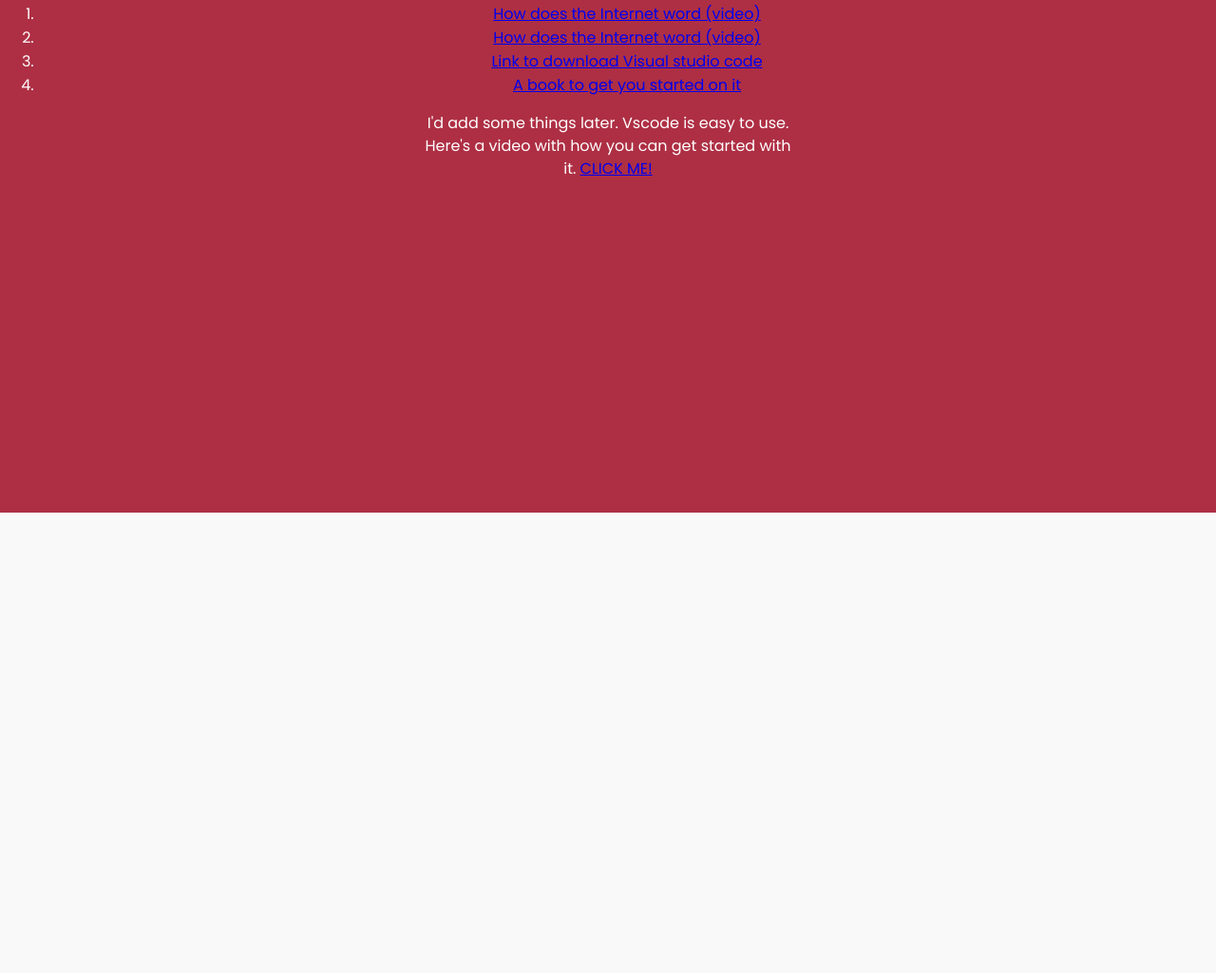
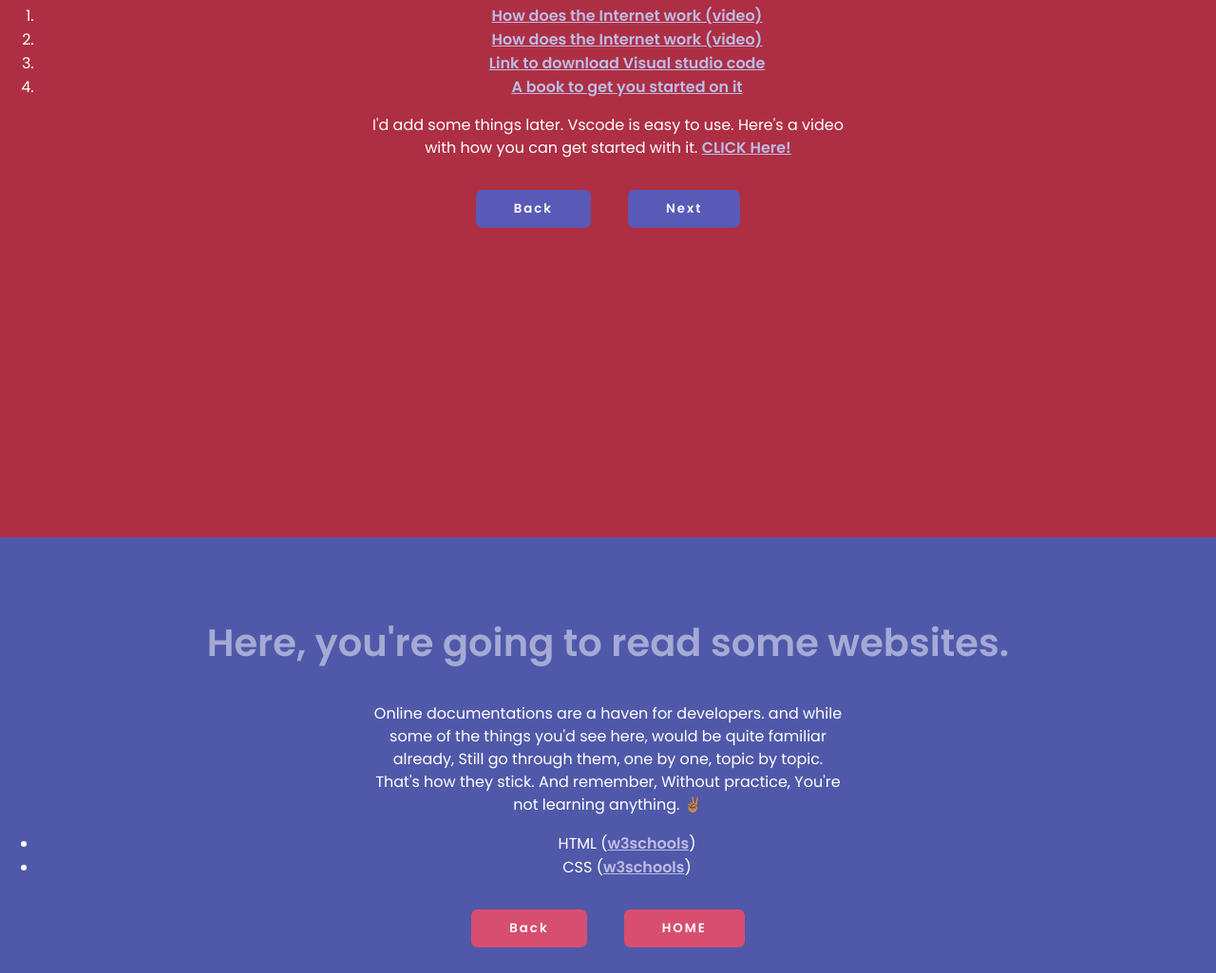
Before and after one commit to Thi-mee/WebDevResourcesForFineGirls, a plain HTML site: page index.html in a window 1280 px wide. Shown: the part 1087-2112 px from the top of the page at 95% size. Drawn offline with Linux system fonts and the light colour scheme; a script that the page names is missing.

Commit message:
Added some stuffs

```diff
--- a/app.js
+++ /dev/null
@@ -1,6 +0,0 @@
-const startBtn = document.querySelector("#start")
-
-
-startBtn.addEventListener('click', () => {
-    document.body.style.overflowY = "scroll"
-})
--- a/index.html
+++ b/index.html
@@ -11,7 +11,7 @@
     <script defer src="./app.js"></script>
     <title>Hi Chisom</title>
 </head>
-<body>
+<body id="top">
     <header>
         <hgroup class="main-header">
             <h1>Hi Pretty girl 🖐🏾</h1>
@@ -20,35 +20,55 @@
         <div class="header-content">
             <div class="h-f-s"><img src="./assets/5474233.jpg" alt="teaching illustration"></div>
             <div class="h-s-s">
-                <p>So I decided to do something fun yeah. I turned my system to a server and as you can probably guess right now, this is a functioning website.<br>
+                <p>So I decided to do something fun yeah.
                  I'm thinking of simply putting everything I want you to do here if that makes sense.</p>
-                <p>Trust me, I'd do my best not to explain every little thing cause you'd just end up being a bad programmer that way. Click on the start button below to begin.</p>
-                <a href="#main"><button id="start">START</button></a>
+                <p>It's a tough road from here on and I'm not personally explaining anything here; at least not yet, But of course, you know how to reach me. </p>
+                <p>And if possible, search on google before hitting me up so you don't become a bad programmer. Now If you're ready, Click on the start button below.</p>
+                <a href="#first"><button id="start">START</button></a>
             </div>
         </div>
     </header>
-    <main id="main">
-        <section class="topic one">
+    <main>
+        <section class="topic one" id="first">
             <h2>Getting Started</h2>
             <p>Like I said, personally, I wouldn't be doing much. But I'd give you all the resources you'd need to get working. Here goes nothing</p>
             <ol>
-                <li><a href="./assets/6. How Does the Internet Actually Work.mp4" target="_blank" rel="noopener noreferrer">How does the Internet word (video)</a></li>
-                <li><a href="./assets/7. How Do Websites Actually Work.mp4 How Does the Internet Actually Work.mp4" target="_blank" rel="noopener noreferrer">How does the Internet word (video)</a></li>
+                <li>
+                    <a href="./assets/6. How Does the Internet Actually Work.mp4" target="_blank" rel="noopener noreferrer">How does the Internet work (video)</a></li>
+                <li>
+                    <a href="./assets/7. How Do Websites Actually Work.mp4 How Does the Internet Actually Work.mp4" target="_blank" rel="noopener noreferrer">
+                        How does the Internet work (video)
+                    </a>
+                </li>
                 <li><a href="http://code.visualstudio.com/download" target="_blank" rel="noopener noreferrer">Link to download Visual studio code</a></li>
                 <li><a href="./assets/null.pdf" download>A book to get you started on it</a></li>
             </ol>
 
-            <p>I'd add some things later. Vscode is easy to use. Here's a video with how you can get started with it. <a href="https://www.youtube.com/watch?v=aydFCQiUW44">CLICK ME!</a></p>
+            <p>I'd add some things later. Vscode is easy to use. Here's a video with how you can get started with it. <a href="https://www.youtube.com/watch?v=aydFCQiUW44"> CLICK Here! </a></p>
+
+            <div class="navigation one">
+                <a href="#top"><button>Back</button></a>
+                <a href="#second"><button>Next</button></a>
+            </div>
         </section>
-        <section class="topic 2">
+        <section class="topic two" id="second">
+            <h2>
+                Here, you're going to read some websites.
+            </h2>
+            <p>
+                Online documentations are a haven for developers. and while some of the things you'd see here, would be quite familiar already, Still go through them, one by one, topic by topic. That's how they stick. And remember, Without practice, You're not learning anything. ✌🏽
+            </p>
+            <ul>
+                <li> HTML (<a href="https://www.w3schools.com/html/">w3schools</a>)</li>
+                <li> CSS (<a href="https://www.w3schools.com/css/">w3schools</a>)</li>
+            </ul>
+            <div class="navigation one">
+                <a href="#first"><button>Back</button></a>
+                <!-- <a href="#second"><button>Next</button></a> -->
+                <a href="#top"><button>HOME</button></a>
+            </div>
+        </section>
 
-        </section>
-        <section class="topic 3">
-
-        </section>
-        <section class="topic 4">
-
-        </section>
     </main>
 </body>
 </html>
--- a/style.css
+++ b/style.css
@@ -12,6 +12,7 @@ body{
     font-family: 'Poppins', sans-serif;
     font-size: 1rem;
     overflow-y: hidden;
+    padding-top: 0.3em;
 }
 p{
     margin: 0;
@@ -20,11 +21,17 @@ p{
 img{
     width: 100%;
 }
-
+button{
+    cursor: pointer;
+}
+button:hover{
+    transform: scale(1.05);
+}
 header{
     height: 100vh;
 }
 .main-header{
+    margin-top: 3em;
     margin-bottom: 3em;
 }
 .main-header h1{
@@ -62,6 +69,10 @@ header .h-f-s{
 header .h-s-s{
     flex: 1 1 100%;
 }
+header .h-s-s p{
+    text-indent: 30px;
+    color: rgb(80, 80, 80);
+}
 header button{
     color: white;
     background-color: rgb(245, 149, 165);
@@ -90,8 +101,8 @@ section{
     color: white;
     min-height: 100vh;
 }
-section ul li a{
-    color: rgb(176, 176, 222);
+section a{
+    color: rgb(188, 188, 229);
     font-weight: bold;
 }
 section a:active{
@@ -102,16 +113,43 @@ section a:visited{
     color: rgb(170, 170, 170);
 
 }
-section.topic.one{
-    background-color: rgb(174, 47, 68);
+section.topic{
     padding: 3em 0 2em;
     text-align: center;
 }
+section.topic h2{
+    font-size: 2.5rem;
+}
+section.topic p{
+    max-width: 50ch;
+    margin-inline: auto;
+}
+section.topic.one{
+    background-color: rgb(174, 47, 68);
+}
 section.topic.one h2{
     color: rgb(226, 155, 168);
-    font-size: 2.5rem;
 }
-section.topic.one p{
-    max-width: 40ch;
-    margin-inline: auto;
+section.topic.two{
+    background-color: rgb(80, 89, 169);
 }
+section.topic.two h2{
+    color: rgb(165, 170, 213);
+}
+.navigation{
+    margin-top: 2em;
+}
+.navigation button{
+    padding: 0.75em 3em;
+    margin-inline: 1.3em;
+    border: none;
+    background-color: rgb(89, 89, 184);
+    color: white;
+    font-family: inherit;
+    font-weight: bold;
+    letter-spacing: 2px;
+    border-radius: .5em;
+}
+section.two .navigation button{
+    background-color: rgb(216, 78, 112);
+}
```
